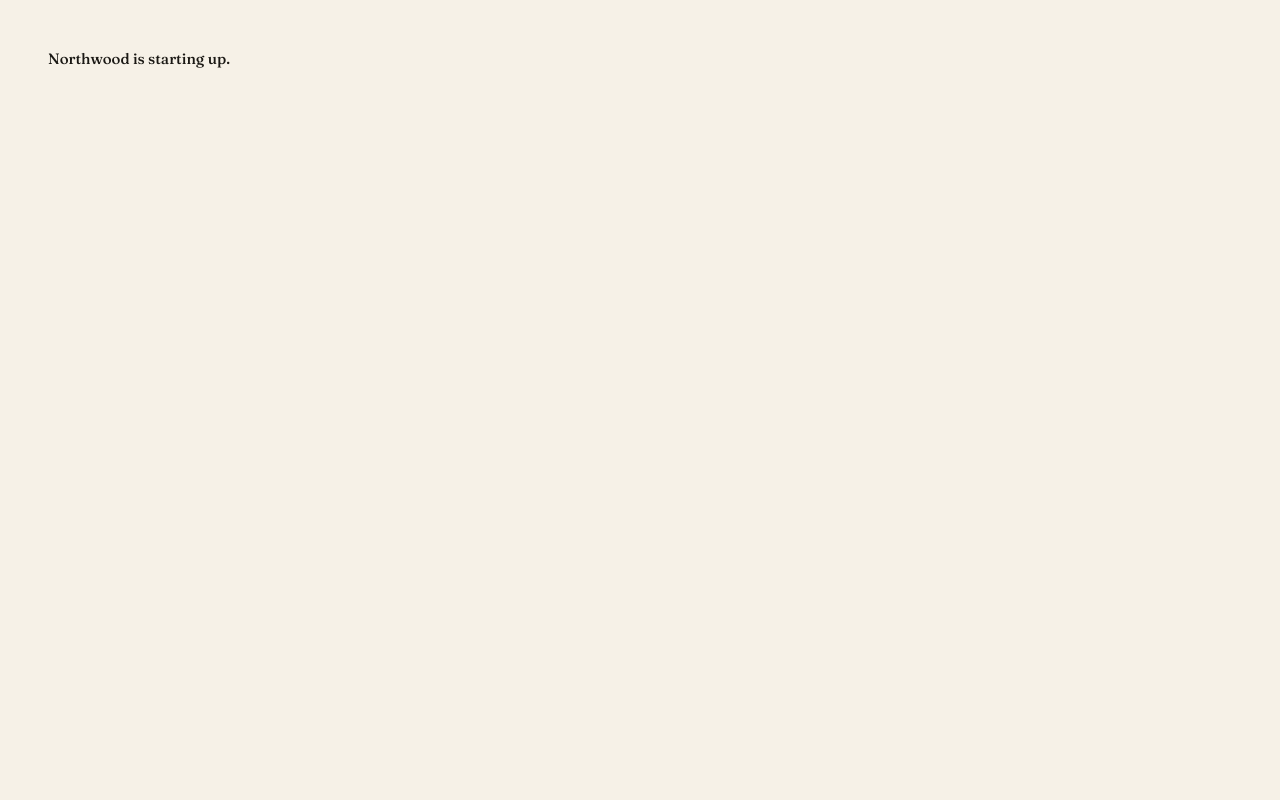
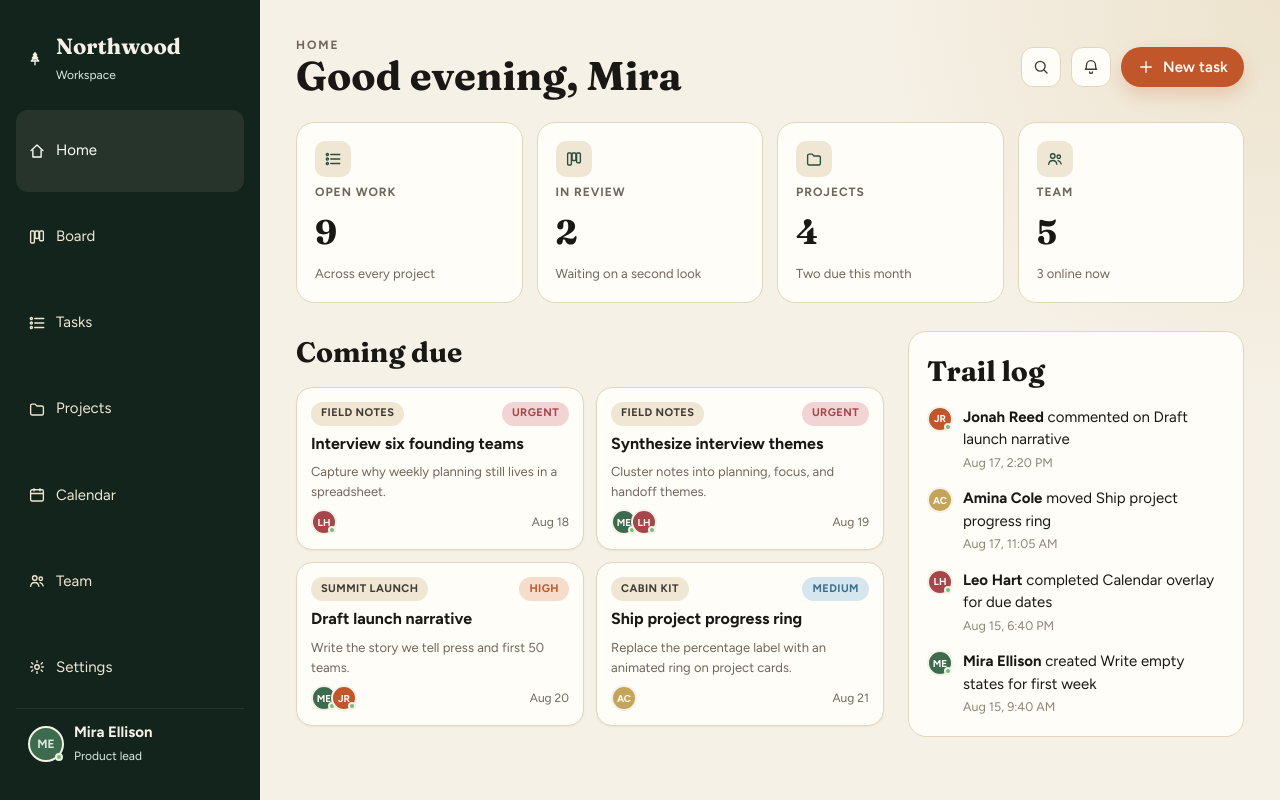
Before and after one commit to emmark01/task-management, a React (Vite) app: page / in a window 1280 px wide. Built offline with nearby package versions, Linux system fonts and the light colour scheme.

Commit message:
Wire React Router pages into the Northwood app.

```diff
--- a/src/App.tsx
+++ b/src/App.tsx
@@ -1,7 +1,33 @@
+import { BrowserRouter, Route, Routes } from "react-router-dom";
+import { TaskProvider } from "./context/TaskContext";
+import { BoardPage } from "./pages/Board";
+import { CalendarPage } from "./pages/Calendar";
+import { DashboardPage } from "./pages/Dashboard";
+import { LoginPage } from "./pages/Login";
+import { NotFoundPage } from "./pages/NotFound";
+import { ProjectsPage } from "./pages/Projects";
+import { SettingsPage } from "./pages/Settings";
+import { SignupPage } from "./pages/Signup";
+import { TasksPage } from "./pages/Tasks";
+import { TeamPage } from "./pages/Team";
+
 export default function App() {
   return (
-    <main className="app-boot">
-      <p>Northwood is starting up.</p>
-    </main>
+    <TaskProvider>
+      <BrowserRouter>
+        <Routes>
+          <Route path="/" element={<DashboardPage />} />
+          <Route path="/board" element={<BoardPage />} />
+          <Route path="/tasks" element={<TasksPage />} />
+          <Route path="/projects" element={<ProjectsPage />} />
+          <Route path="/calendar" element={<CalendarPage />} />
+          <Route path="/team" element={<TeamPage />} />
+          <Route path="/settings" element={<SettingsPage />} />
+          <Route path="/login" element={<LoginPage />} />
+          <Route path="/signup" element={<SignupPage />} />
+          <Route path="*" element={<NotFoundPage />} />
+        </Routes>
+      </BrowserRouter>
+    </TaskProvider>
   );
 }
```
